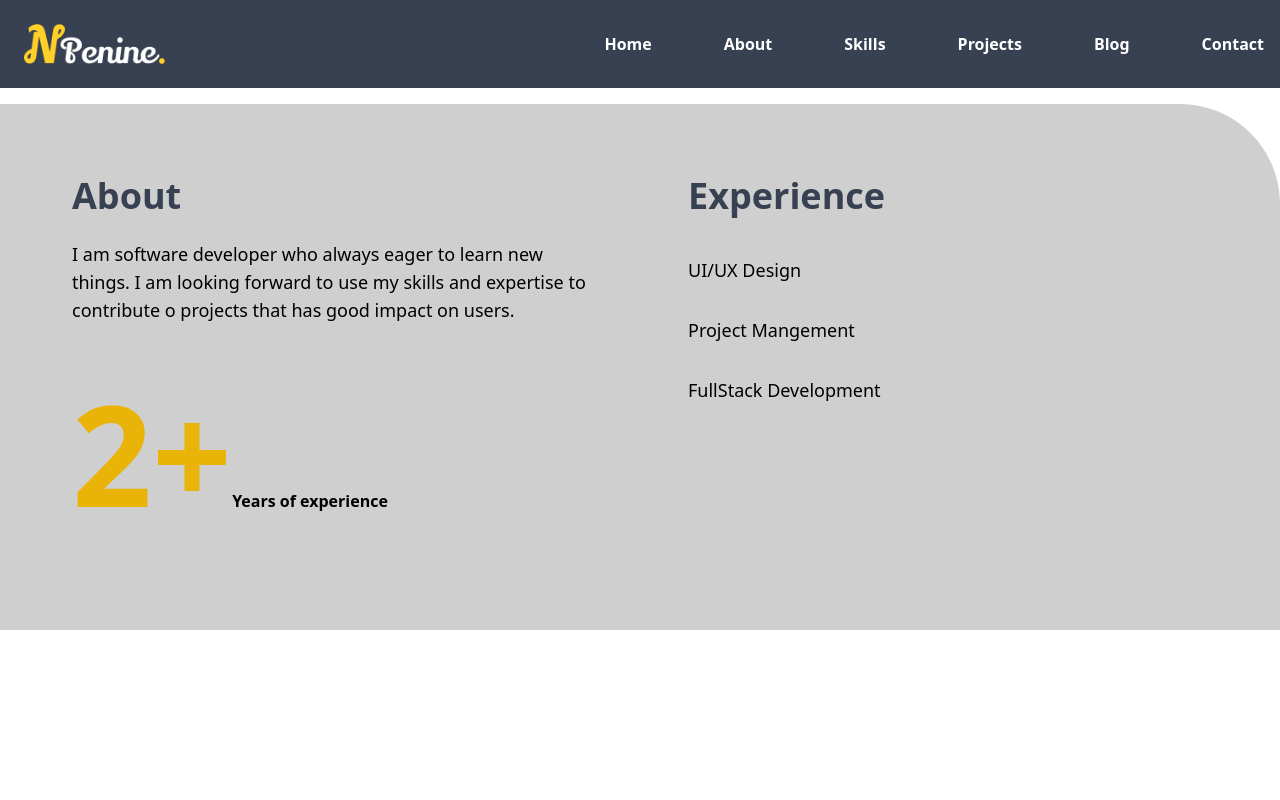
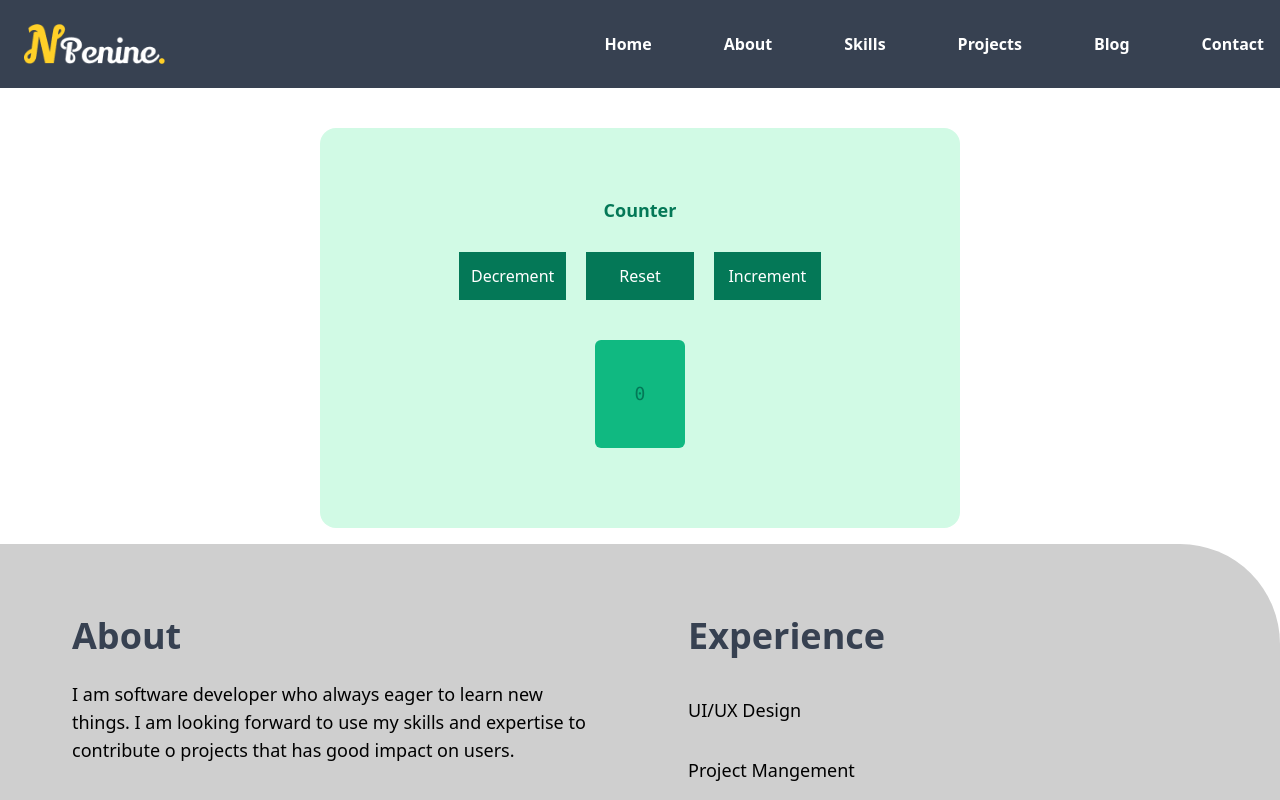
Before and after one commit to peninah98/PeninePortifolio, a React (Vite) app: page /about in a window 1280 px wide. Shown: the top 800 px of the page. Built offline with nearby package versions, Linux system fonts and the light colour scheme.

Commit message:
refactor: deleting some imges

```diff
--- a/src/Component/Layout.tsx
+++ b/src/Component/Layout.tsx
@@ -1,10 +1,12 @@
 import { Outlet } from "react-router-dom"
 import NavBar from "./NavBar"
+import Counter from "./Counter"
 
 export default function Layout() {
   return (
     <>
       <NavBar />
+      <Counter />
       <Outlet />
     </>
   )
```
Also changed, not shown: public/Monishare.png (deleted).
